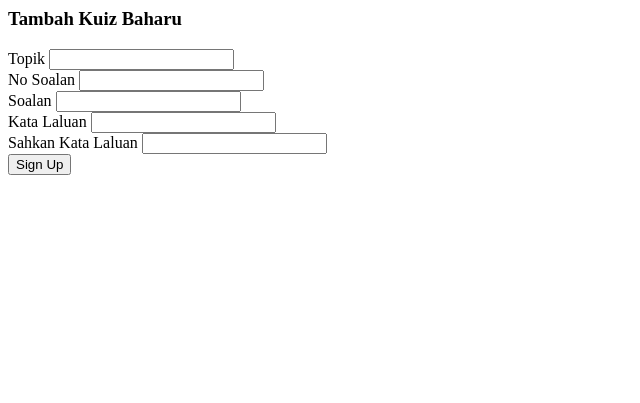
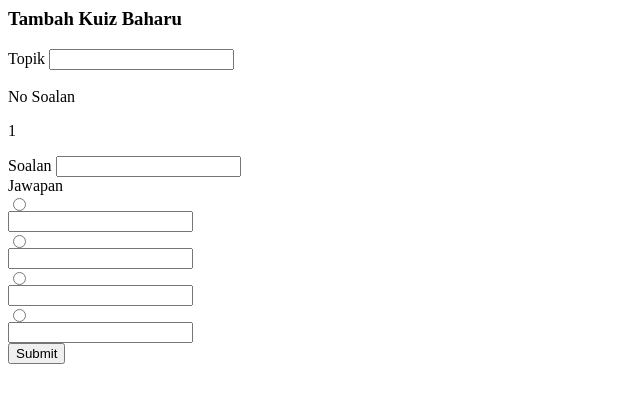
Before and after one commit to HewJhong/sk_project, a PHP site: page /adminkuiz.php in a window 1280 px wide. Shown: the top 403 px of the page, without its empty margins (0-640 px from the left). Run offline with PHP 8.4, Linux system fonts and the light colour scheme.

Commit message:
Admin Quiz Page Update

```diff
--- a/adminkuiz.php
+++ b/adminkuiz.php
@@ -6,8 +6,8 @@
     <body>
     <div class="newquiz-container">
         <div class="row">
-            <div class="quiz-form-div">
-                <form action="signup.php" method="post">
+            <div id="quiz-form-div "class="quiz-form-div">
+                <form id="container" action="signup.php" method="post">
                     <h3 class="text-center">Tambah Kuiz Baharu</h3>
 
                     <?php if(count($errors) > 0): ?>
@@ -19,29 +19,76 @@
                     <?php endif ?>
 
                     <div class="form-group">
-                        <label for="username">Topik</label>
-                        <input type="text" name="nop" value="<?php echo $nop;?>" class="form-control form-control-lg" autocomplete="off";>
+                        <label for="topik">Topik</label>
+                        <input type="text" name="topik[]" value="<?php echo $topik;?>" class="form-control form-control-lg" autocomplete="off";>
                     </div>
-                    <div class="form-row">
-                        <div class="form-group col-md-2">
-                            <label for="name">No Soalan</label>
-                            <input type="text" name="name" value="<?php echo $name;?>" class="form-control form-control-lg" autocomplete="off";>
+                    <br>
+                    <div class="soal1">
+
+                    </div>
+                    <div class="form-group">
+                        <label for="nosoal">No Soalan</label>
+                        <p class="nosoal"><?php echo $nosoal; ?></p>
+                    </div>
+                    <div class="form-group">
+                        <label for="soal">Soalan</label>
+                        <input type="text" name="soal[]" class="form-control form-control-lg">
+                    </div>
+                    <div class="form-group">
+                        <label for="jaw">Jawapan</label>
+                        <div class="form-check">
+                            <input class="form-check-input" type="radio" name="pilihradio[]" id="pilihradio" value="1">
+                            <label for="pilih1" class="form-check-label"></label>
+                            <div class="form-group">
+                                <input type="text" name="pilih[]" class="form-control form-control-lg">
+                            </div>
                         </div>
-                        <div class="form-group col-md-10">
-                            <label for="notel">Soalan</label>
-                            <input type="text" name="notel" value="<?php echo $notel;?>" class="form-control form-control-lg" autocomplete="off";>
+                        <div class="form-check">
+                            <input class="form-check-input" type="radio" name="pilihradio[]" id="pilihradio" value="1">
+                            <label for="pilih2" class="form-check-label"></label>
+                            <div class="form-group">
+                                <input type="text" name="pilih[]" class="form-control form-control-lg">
+                            </div>
+                        </div>
+                        <div class="form-check">
+                            <input class="form-check-input" type="radio" name="pilihradio[]" id="pilihradio" value="1">
+                            <label for="pilih3" class="form-check-label"></label>
+                            <div class="form-group">
+                                <input type="text" name="pilih[]" class="form-control form-control-lg">
+                            </div>
+                        </div>
+                        <div class="form-check">
+                            <input class="form-check-input" type="radio" name="pilihradio[]" id="pilihradio" value="1">
+                            <label for="pilih4" class="form-check-label"></label>
+                            <div class="form-group">
+                                <input type="text" name="pilih[]" class="form-control form-control-lg">
+                            </div>
                         </div>
                     </div>
+                    <div class="form-group addques-btn">
+                        <div class="col-9"></div>
+
+                    </div>
+                    <script>
+                        var counter = 1;
+                        function addQues() {
+                        counter = counter + 1;
+                        var btn = document.createElement("BUTTON");
+                        btn.classList.add("collapsible");
+                        btn.textContent = "Click Me";
+                        var div = document.createElement("div");
+                        div.classList.add("content");
+                        var text_container = document.createElement("P");
+                        var text = document.createTextNode("Hello World");
+                        text_container.appendChild(text);
+                        div.appendChild(text_container)
+                        var container = document.getElementById("container");
+                        container.appendChild(btn);
+                        container.appendChild(div);
+                        }
+                    </script>
                     <div class="form-group">
-                        <label for="password">Kata Laluan</label>
-                        <input type="password" name="password" class="form-control form-control-lg">
-                    </div>
-                    <div class="form-group">
-                        <label for="passwordConf">Sahkan Kata Laluan</label>
-                        <input type="password" name="passwordConf" class="form-control form-control-lg">
-                    </div>
-                    <div class="form-group">
-                        <button type="submit" name="signup-btn" class="btn btn-primary btn-block btn-lg">Sign Up</button>
+                        <button type="submit" name="quiz-submit-btn" class="btn btn-primary btn-block btn-lg">Submit</button>
                     </div>
                 </form>
             </div>
--- a/adminmain.php
+++ b/adminmain.php
@@ -25,7 +25,8 @@ if (!isset($_SESSION['nop'])) {
     crossorigin="anonymous"></script>
     <script>
     $(document).ready(function(){
-        homepage();
+        // set default page
+        quizpage();
         var btnContainer = document.getElementById("navbar");
 
         // Get all buttons with class="btn" inside the container
@@ -53,9 +54,6 @@ if (!isset($_SESSION['nop'])) {
         $("#title").load("kuiztitle.php");
     }
     function destroysession() {
-        <?php
-        // session_destroy();
-        ?>
         window.location.href = "./logKeluar.php";
     }
     </script>
--- a/authController.php
+++ b/authController.php
@@ -101,6 +101,12 @@ if (isset($_POST['login-btn'])) {
         }
     }
 }
+
+// For adminquizpage
+$nosoal = 1;
+$topik = "";
+$soal = "";
+
 ?>
 </body>
 </html>
--- a/styles.css
+++ b/styles.css
@@ -193,6 +193,7 @@ li a:hover {
   -webkit-border-radius: 100px;
 }
 
-.quesnumgrid {
-  grid-template-columns: auto auto;
+.nosoal {
+  font-size: 30px;
+  align-items: center;
 }
```
Also changed, not shown: test.php (added, +67 -0 lines), index1.php (renamed from index.php).
